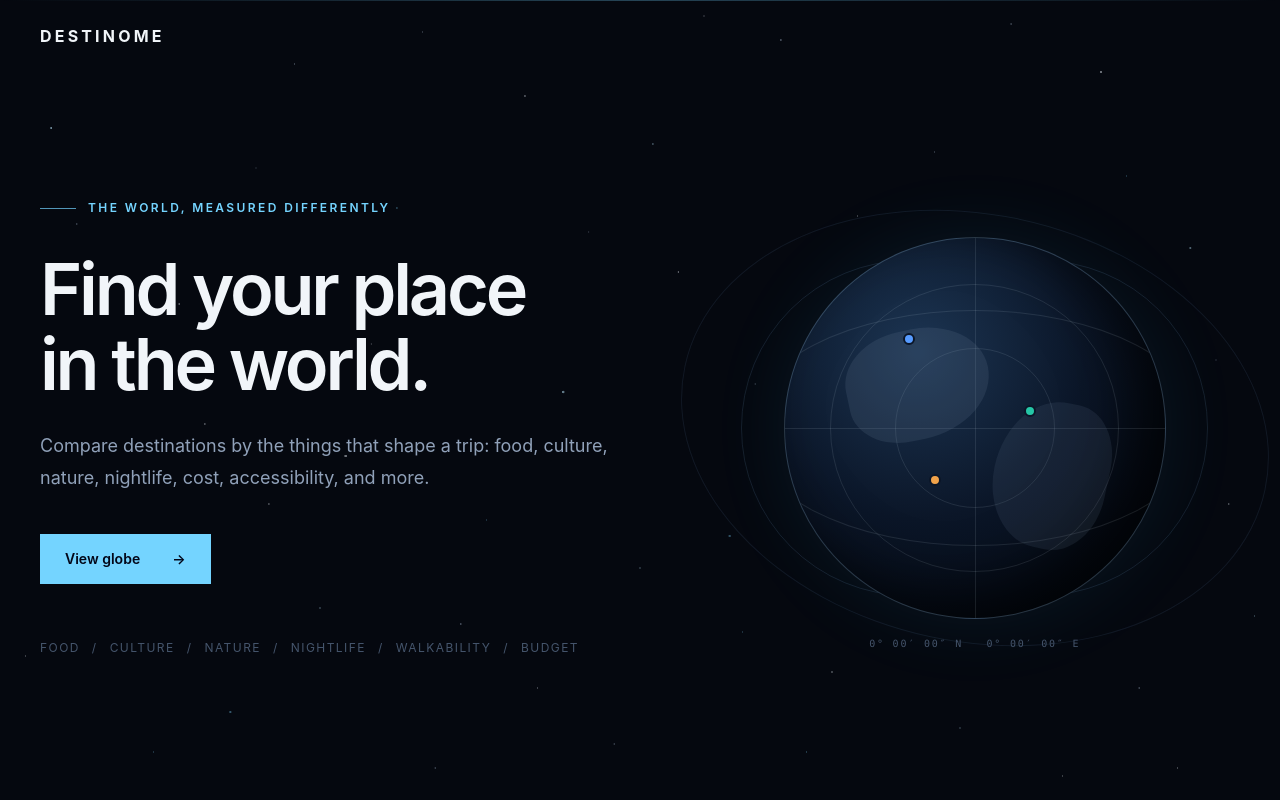
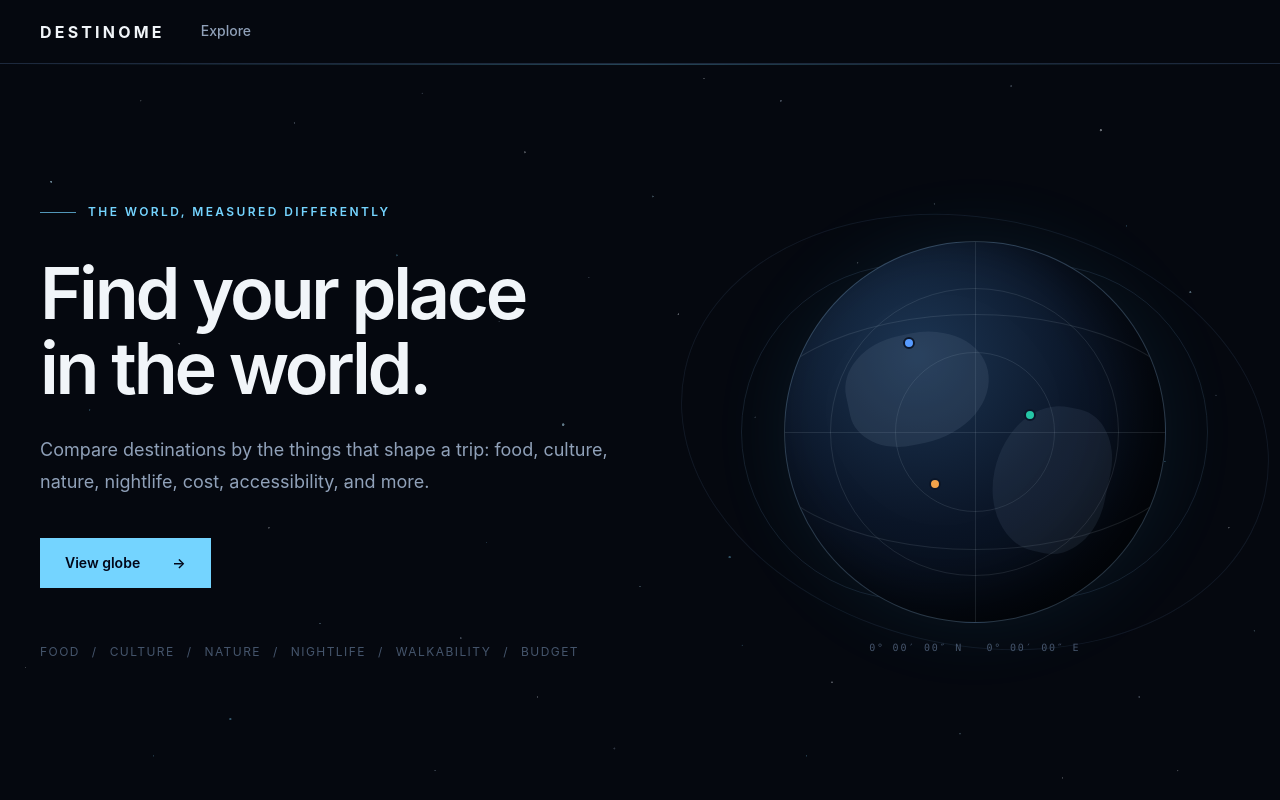
Before and after one commit to chrisingerson1/destinome, a React (Vite) app in the folder apps/web/: page / in a window 1280 px wide. Built offline with nearby package versions, Linux system fonts and the light colour scheme; no server answers.

Commit message:
feat: integrate Navbar component and implement globe launch functionality

```diff
--- a/apps/web/src/App.tsx
+++ b/apps/web/src/App.tsx
@@ -3,6 +3,8 @@ import { Route, Routes } from "react-router";
 
 import { DestinationPage } from "./pages/DestinationPage";
 import { HomePage } from "./pages/HomePage";
+import { Navbar } from "./components/Navbar";
+import { useGlobeLaunch } from "./lib/useGlobeLaunch";
 
 const Globe = lazy(() =>
   import("./components/map/Globe").then((module) => ({
@@ -11,13 +13,20 @@ const Globe = lazy(() =>
 );
 
 export default function App() {
+  const { isLaunching, launchGlobe } = useGlobeLaunch();
+
   return (
+    <div className="min-h-dvh bg-[#05080f]">
+      <Navbar onHomeExplore={launchGlobe} isLaunching={isLaunching} />
       <Routes>
-      <Route path="/" element={<HomePage />} />
+        <Route
+          path="/"
+          element={<HomePage isLaunching={isLaunching} onViewGlobe={launchGlobe} />}
+        />
         <Route
           path="/map"
           element={
-          <main className="h-dvh w-full bg-black">
+            <main className="h-[calc(100dvh-var(--navbar-height))] w-full bg-black">
               <Suspense
                 fallback={
                   <div className="flex h-full items-center justify-center text-sm text-slate-400">
@@ -32,5 +41,6 @@ export default function App() {
         />
         <Route path="/destination/:slug" element={<DestinationPage />} />
       </Routes>
+    </div>
   );
 }
--- /dev/null
+++ b/apps/web/src/components/Navbar.tsx
@@ -0,0 +1,57 @@
+import { Link, NavLink, useLocation } from "react-router";
+
+import { discoveryReturnTo } from "../lib/discovery";
+
+type NavbarProps = {
+  onHomeExplore: () => void;
+  isLaunching: boolean;
+};
+
+export const Navbar = ({ onHomeExplore, isLaunching }: NavbarProps) => {
+  const location = useLocation();
+  const exploreHref = location.pathname === "/map"
+    ? `${location.pathname}${location.search}${location.hash}`
+    : discoveryReturnTo(new URLSearchParams(location.search));
+
+  return (
+    <header className="sticky top-0 z-40 h-[var(--navbar-height)] border-b border-slate-800 bg-[#05080f] text-slate-100">
+      <nav
+        aria-label="Main navigation"
+        className="mx-auto flex h-full max-w-7xl items-center gap-8 px-6 md:px-10"
+      >
+        <Link
+          to="/"
+          aria-label="Destinome home"
+          className="inline-flex h-11 shrink-0 items-center text-base font-bold tracking-[0.2em] uppercase focus-visible:outline-2 focus-visible:outline-offset-4 focus-visible:outline-sky-400"
+        >
+          Destinome
+        </Link>
+        <NavLink
+          to={exploreHref}
+          end
+          preventScrollReset
+          aria-busy={isLaunching || undefined}
+          onClick={(event) => {
+            if (
+              location.pathname !== "/" ||
+              event.button !== 0 ||
+              event.metaKey || event.ctrlKey || event.shiftKey || event.altKey
+            ) return;
+
+            event.preventDefault();
+            onHomeExplore();
+          }}
+          className={({ isActive }) =>
+            `inline-flex h-full items-center border-b-2 px-1 text-sm font-medium transition-colors focus-visible:outline-2 focus-visible:-outline-offset-4 focus-visible:outline-sky-400 ${
+              isActive
+                ? "border-sky-300 text-sky-200"
+                : "border-transparent text-slate-400 hover:text-white"
+            }`
+          }
+        >
+          Explore
+        </NavLink>
+      </nav>
+    </header>
+  );
+};
--- a/apps/web/src/components/map/Globe.tsx
+++ b/apps/web/src/components/map/Globe.tsx
@@ -689,7 +689,7 @@ export const Globe = () => {
 
   return (
     <div
-      className={`relative h-dvh w-full overflow-hidden bg-black ${
+      className={`relative h-full w-full overflow-hidden bg-black ${
         animateFromHome ? "destinome-map-entering" : ""
       }`}
     >
--- a/apps/web/src/components/map/MapControls.tsx
+++ b/apps/web/src/components/map/MapControls.tsx
@@ -48,7 +48,7 @@ export const MapControls = ({
   };
 
   return (
-    <div className="pointer-events-none absolute bottom-5 left-5 z-20 flex max-h-[calc(100dvh-7rem)] w-[280px] max-w-[calc(100vw-40px)] flex-col gap-3 overflow-y-auto overscroll-contain">
+    <div className="pointer-events-none absolute bottom-5 left-5 z-20 flex max-h-[calc(100%-7rem)] w-[280px] max-w-[calc(100vw-40px)] flex-col gap-3 overflow-y-auto overscroll-contain">
       <div className="pointer-events-auto w-full">
         <CategorySelector
           categories={categories}
--- a/apps/web/src/index.css
+++ b/apps/web/src/index.css
@@ -1,6 +1,7 @@
 @import "tailwindcss";
 
 :root {
+  --navbar-height: 4rem;
   font-family: Inter, system-ui, sans-serif;
   font-synthesis: none;
   text-rendering: optimizeLegibility;
--- /dev/null
+++ b/apps/web/src/lib/useGlobeLaunch.ts
@@ -0,0 +1,51 @@
+import { useEffect, useState } from "react";
+import { useLocation, useNavigate } from "react-router";
+
+let globeModulePromise: Promise<unknown> | undefined;
+
+export const preloadGlobe = () => {
+  globeModulePromise ??= import("../components/map/Globe");
+  return globeModulePromise;
+};
+
+export function useGlobeLaunch() {
+  const navigate = useNavigate();
+  const { pathname } = useLocation();
+  const [isLaunching, setIsLaunching] = useState(false);
+
+  useEffect(() => {
+    if (!isLaunching || pathname !== "/") return;
+
+    let cancelled = false;
+    let timeout: number;
+    const minimumTransition = new Promise<void>((resolve) => {
+      timeout = window.setTimeout(resolve, 400);
+    });
+
+    void Promise.all([preloadGlobe(), minimumTransition]).then(() => {
+      if (!cancelled) {
+        navigate("/map", { state: { fromHome: true } });
+      }
+    });
+
+    return () => {
+      cancelled = true;
+      window.clearTimeout(timeout);
+      // This state lives above the routes, so reset it when leaving home too.
+      setIsLaunching(false);
+    };
+  }, [isLaunching, navigate, pathname]);
+
+  const launchGlobe = () => {
+    if (isLaunching) return;
+
+    if (window.matchMedia("(prefers-reduced-motion: reduce)").matches) {
+      navigate("/map");
+      return;
+    }
+
+    setIsLaunching(true);
+  };
+
+  return { isLaunching, launchGlobe };
+}
--- a/apps/web/src/pages/DestinationPage.tsx
+++ b/apps/web/src/pages/DestinationPage.tsx
@@ -46,7 +46,7 @@ export const DestinationPage = () => {
 
   if (isPending || isError) {
     return (
-      <main className="min-h-screen bg-slate-950 p-8 text-white">
+      <main className="min-h-[calc(100dvh-var(--navbar-height))] bg-slate-950 p-8 text-white">
         <Link to={returnTo} className="text-sm text-slate-300">
           ← Back to map
         </Link>
@@ -58,7 +58,7 @@ export const DestinationPage = () => {
   }
 
   return (
-    <main className="min-h-screen bg-slate-950 text-white">
+    <main className="min-h-[calc(100dvh-var(--navbar-height))] bg-slate-950 text-white">
       <div className="mx-auto max-w-7xl px-4 py-8 md:px-8">
         <DestinationHero destination={destination} backTo={returnTo} />
 
--- a/apps/web/src/pages/HomePage.tsx
+++ b/apps/web/src/pages/HomePage.tsx
@@ -1,5 +1,5 @@
-import { useEffect, useState } from "react";
-import { Link, useNavigate } from "react-router";
+import { useEffect } from "react";
+import { preloadGlobe } from "../lib/useGlobeLaunch";
 
 const scoreDimensions = [
   "Food",
@@ -16,16 +16,12 @@ const globeMarkers = [
   { position: "top-[62%] left-[38%]", color: "#F2A34A" },
 ];
 
-let globeModulePromise: Promise<unknown> | undefined;
-
-const preloadGlobe = () => {
-  globeModulePromise ??= import("../components/map/Globe");
-  return globeModulePromise;
+type HomePageProps = {
+  isLaunching: boolean;
+  onViewGlobe: () => void;
 };
 
-export const HomePage = () => {
-  const navigate = useNavigate();
-  const [isLaunching, setIsLaunching] = useState(false);
+export const HomePage = ({ isLaunching, onViewGlobe }: HomePageProps) => {
 
   useEffect(() => {
     const preloadTimeout = window.setTimeout(() => {
@@ -35,44 +31,8 @@ export const HomePage = () => {
     return () => window.clearTimeout(preloadTimeout);
   }, []);
 
-  useEffect(() => {
-    if (!isLaunching) return;
-
-    let cancelled = false;
-    let timeout: number;
-
-    const minimumTransition = new Promise<void>((resolve) => {
-      timeout = window.setTimeout(resolve, 400);
-    });
-
-    void Promise.all([
-      preloadGlobe(),
-      minimumTransition,
-    ]).then(() => {
-      if (!cancelled) {
-        navigate("/map", { state: { fromHome: true } });
-      }
-    });
-
-    return () => {
-      cancelled = true;
-      window.clearTimeout(timeout);
-    };
-  }, [isLaunching, navigate]);
-
-  const viewGlobe = () => {
-    if (isLaunching) return;
-
-    if (window.matchMedia("(prefers-reduced-motion: reduce)").matches) {
-      navigate("/map");
-      return;
-    }
-
-    setIsLaunching(true);
-  };
-
   return (
-    <main className="relative min-h-screen overflow-hidden bg-[#05080f] text-slate-100">
+    <main className="relative min-h-[calc(100dvh-var(--navbar-height))] overflow-hidden bg-[#05080f] text-slate-100">
       <div
         className={`home-stars pointer-events-none inset-0 ${
           isLaunching
@@ -82,18 +42,7 @@ export const HomePage = () => {
       />
       <div className="pointer-events-none absolute inset-x-0 top-0 h-px bg-linear-to-r from-transparent via-sky-300/30 to-transparent" />
 
-      <header className="relative z-10 mx-auto flex max-w-7xl items-center px-6 py-6 md:px-10">
-        <Link
-          to="/"
-          className="text-base font-bold tracking-[0.2em] uppercase focus-visible:outline-2 focus-visible:outline-offset-4 focus-visible:outline-sky-400"
-          aria-label="Destinome home"
-        >
-          Destinome
-        </Link>
-
-      </header>
-
-      <section className="relative z-10 mx-auto grid min-h-[calc(100vh-88px)] max-w-7xl items-center gap-14 px-6 py-16 md:px-10 lg:grid-cols-[1fr_0.9fr] lg:gap-20 lg:py-20">
+      <section className="relative z-10 mx-auto grid min-h-[calc(100dvh-var(--navbar-height))] max-w-7xl items-center gap-14 px-6 py-16 md:px-10 lg:grid-cols-[1fr_0.9fr] lg:gap-20 lg:py-20">
         <div className="max-w-2xl">
           <p className="flex items-center gap-3 text-xs font-semibold tracking-[0.2em] text-sky-300 uppercase">
             <span className="h-px w-9 bg-sky-300/70" />
@@ -111,7 +60,7 @@ export const HomePage = () => {
 
           <button
             type="button"
-            onClick={viewGlobe}
+            onClick={onViewGlobe}
             onPointerEnter={() => void preloadGlobe()}
             onFocus={() => void preloadGlobe()}
             disabled={isLaunching}
```
Lines whose indentation alone changed are shown as unchanged.
